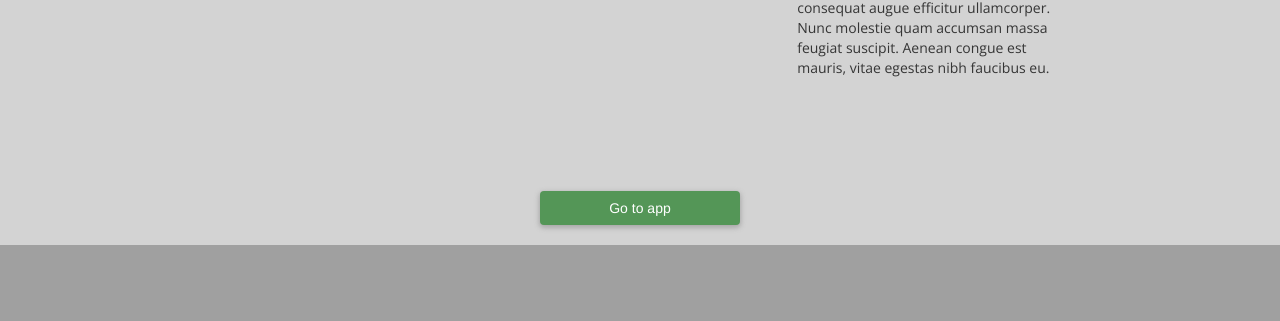
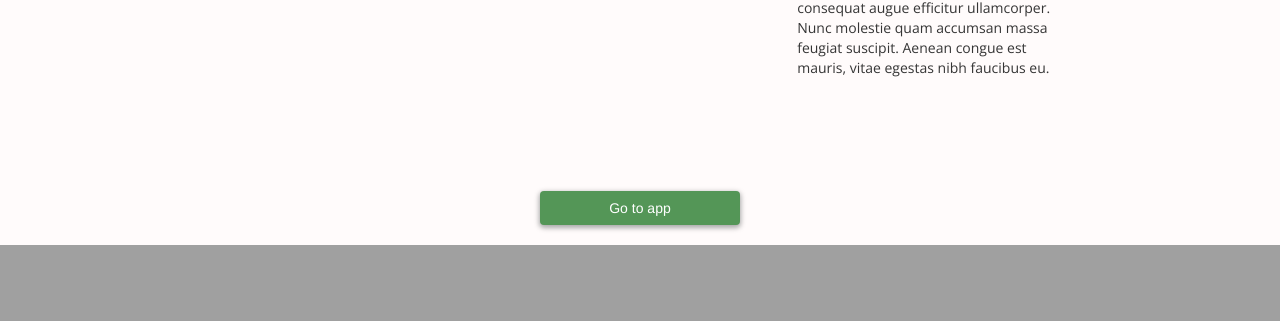
Before and after one commit to michaelquon/Portfolio, a plain HTML site: page index.html in a window 1280 px wide. Shown: the part 1702-2023 px from the top of the page. Drawn offline with nearby package versions, Linux system fonts and the light colour scheme.

Commit message:
css updates

```diff
--- a/css/style.css
+++ b/css/style.css
@@ -7,6 +7,7 @@ body {
 	/*background: linear-gradient(to left, #ef32d9, #89fffd);
 	 W3C, IE 10+/ Edge, Firefox 16+, Chrome 26+, Opera 12+, Safari 7+ */
 	height: 100%;
+	background-size: 100%;
 	background-repeat: no-repeat;
 	background-attachment: fixed;
 	margin-top:50px;
@@ -94,7 +95,7 @@ p {
 }
 
 .row-white {
-	background-color: lightgrey;
+	background-color: rgb(255, 251, 251);
 	/*-webkit-clip-path: polygon(0 0%, 100% 4%, 100% 96%, 0% 100%);
 	clip-path: polygon(0 8%, 100% 4%, 100% 96%, 0% 100%);
 	padding: 65px 10px;*/
```
Also changed, not shown: 1 other file.
